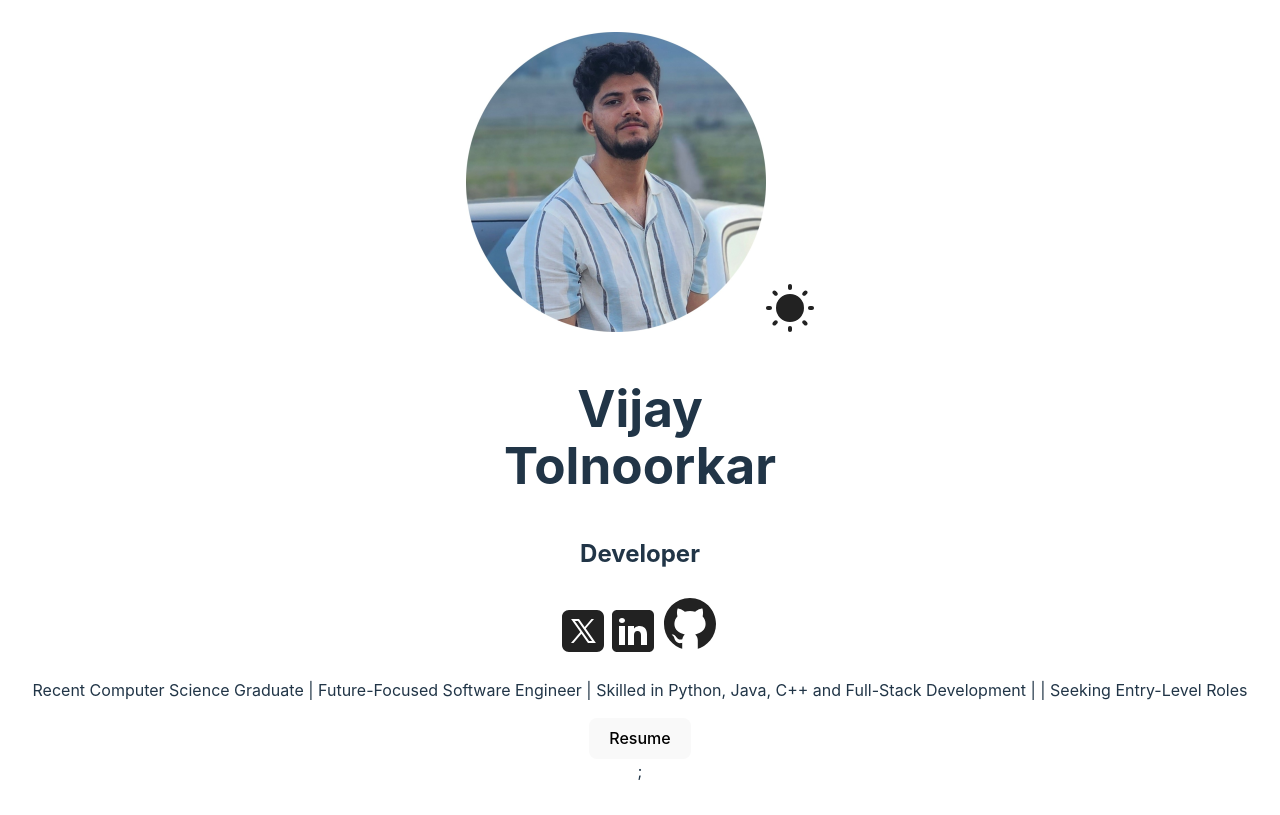
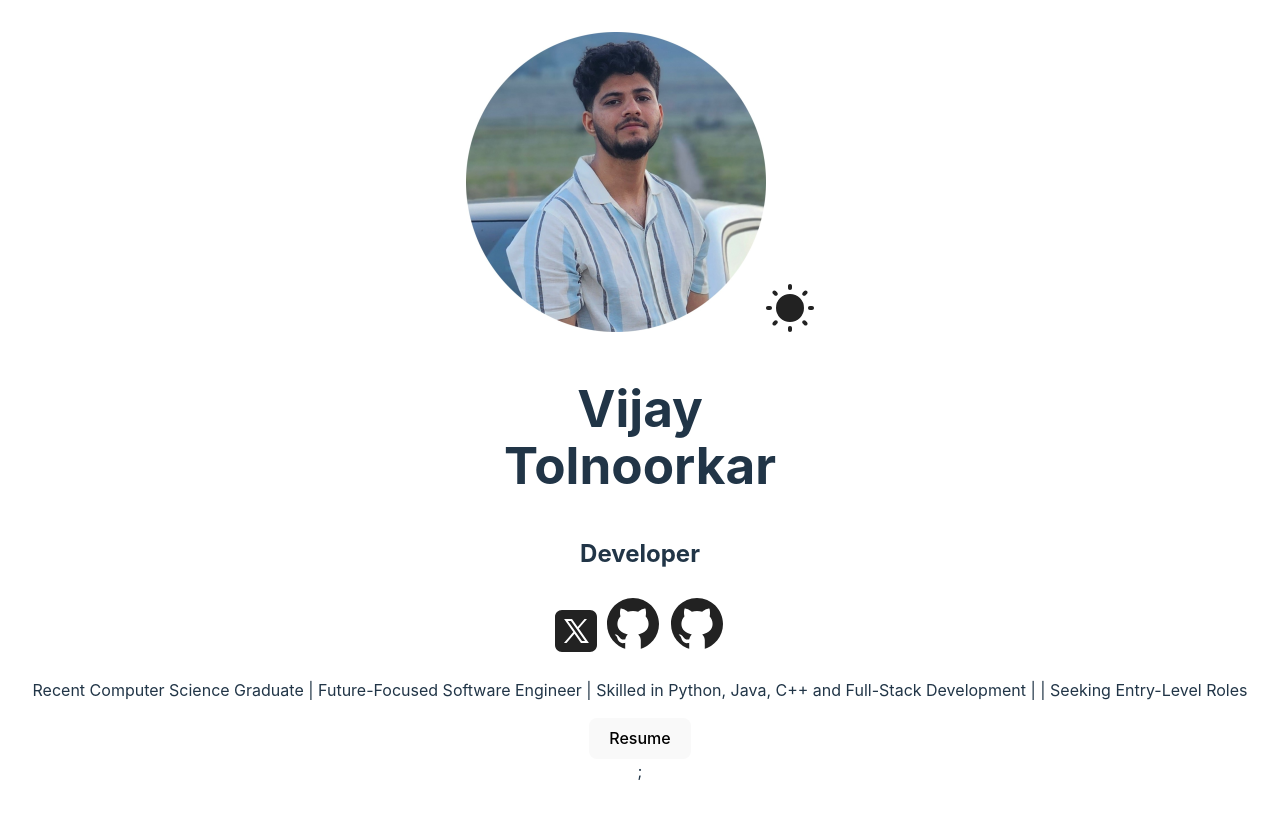
Before and after one commit to Vijayt2001/portfolio-react, a React (Vite) app: page / in a window 1280 px wide. Built offline with nearby package versions, Linux system fonts and the light colour scheme.

Commit message:
added switch button to switch icons between dark and light mode

```diff
--- a/index.html
+++ b/index.html
@@ -5,6 +5,9 @@
     <link rel="icon" type="image/svg+xml" href="/public/favicon.ico" />
     <meta name="viewport" content="width=device-width, initial-scale=1.0" />
     <title>Vite + React</title>
+    <link rel="preconnect" href="https://fonts.googleapis.com">
+<link rel="preconnect" href="https://fonts.gstatic.com" crossorigin>
+<link href="https://fonts.googleapis.com/css2?family=Roboto+Mono:wght@100..700&family=Rubik:wght@800&display=swap" rel="stylesheet">
   </head>
   <body>
     <div id="root"></div>
--- a/src/common/ThemeContext.jsx
+++ b/src/common/ThemeContext.jsx
@@ -1,29 +1,26 @@
-import React, { createContext, useContext, useEffect, useState} from 'react';
+import React, { createContext, useContext, useEffect, useState } from 'react';
 
 const ThemeContext = createContext();
 
-export const useTheme = () => useContext({children}) => {
-    const [theme, seTheme] = useState(
-        () => localStorage.getItem('theme')  || 'light'
-    );
+export const useTheme = () => useContext(ThemeContext);
 
-    useEffect(() => {
-        document.body.setAttribute('data-theme', theme);
-        localStorage.setItem('theme', theme);
-    }, [theme]);
+export const ThemeProvider = ({ children }) => {
+  const [theme, setTheme] = useState(
+    () => localStorage.getItem('theme') || 'light'
+  );
 
-    toggleTheme = () => {
-        setTheme((prevTheme) => (prevTheme === 'light' ? 'dark' : 'light'))
-    };
+  useEffect(() => {
+    document.body.setAttribute('data-theme', theme);
+    localStorage.setItem('theme', theme);
+  }, [theme]);
 
+  const toggleTheme = () => {
+    setTheme((prevTheme) => (prevTheme === 'light' ? 'dark' : 'light'));
+  };
 
-    return(
-        // <ThemeContext.Provider>  </ThemeContext.Provider>
-
-        <ThemeContext.Provider value= {{teme, toggleTheme}}> {children} </ThemeContext.Provider>
-
-
-    )
-
-
+  return (
+    <ThemeContext.Provider value={{ theme, toggleTheme }}>
+      {children}
+    </ThemeContext.Provider>
+  );
 };
--- a/src/main.jsx
+++ b/src/main.jsx
@@ -1,10 +1,13 @@
-import { StrictMode } from 'react'
-import { createRoot } from 'react-dom/client'
-import App from './App.jsx'
-import './index.css'
+import React from 'react';
+import ReactDOM from 'react-dom/client';
+import App from './App.jsx';
+import './index.css';
+import { ThemeProvider } from './common/ThemeContext.jsx';
 
-createRoot(document.getElementById('root')).render(
-  <StrictMode>
-    <App />
-  </StrictMode>,
-)
+ReactDOM.createRoot(document.getElementById('root')).render(
+  <React.StrictMode>
+    <ThemeProvider>
+      <App />
+    </ThemeProvider>
+  </React.StrictMode>
+);
--- a/src/sections/Hero/Hero.jsx
+++ b/src/sections/Hero/Hero.jsx
@@ -1,24 +1,42 @@
 import React from "react";
 import styles from "./HeroStyles.module.css";
 import heroImg from "../../assets/hero-img.png";
-import themeIcon from "../../assets/sun.svg";
-import twitterIcon from "../../assets/twitter-light.svg";
-import githubIcon from "../../assets/linkedin-light.svg";
-import LinkedInIcon from "../../assets/github-light.svg";
+import sun from "../../assets/sun.svg";
+import twitterLight from "../../assets/twitter-light.svg";
+import twitterDark from "../../assets/twitter-dark.svg"
+import githubLight from "../../assets/github-light.svg";
+import githubDark from "../../assets/github-dark.svg"
+import LinkedInLight from "../../assets/github-light.svg";
+import LinkedInDark from "../../assets/linkedin-dark.svg"
 import CV from "../../assets/cv.pdf"
+import { useTheme } from "../../common/ThemeContext";
+import moon from '../../assets/moon.svg'
 
 function Hero() {
+
+    const {theme, toggleTheme} = useTheme();
+
+    const themeIcon = theme === 'light' ? sun : moon;
+    const twitterIcon = theme === 'light' ? twitterLight : twitterDark;
+    const githubIcon = theme === 'light' ? githubLight : githubDark;
+    const LinkedInIcon = theme === 'light' ? LinkedInLight : LinkedInDark;
+
+
+
   return (
     <section id="hero" className={styles.container}>
       <div className={styles.colorModeContainer}>
-        {" "}
+
         {/* colorModeContainer is for dark mode and light mode */}
         <img
           className={styles.hero}
           src={heroImg}
           alt="Profile picture of Vijay"
         />
-        <img src={themeIcon} alt="Color mode icon" />
+        <img src={themeIcon} alt="Color mode icon"
+        onClick={toggleTheme}
+        />
+
       </div>
 
       <div className={styles.info}>
```
